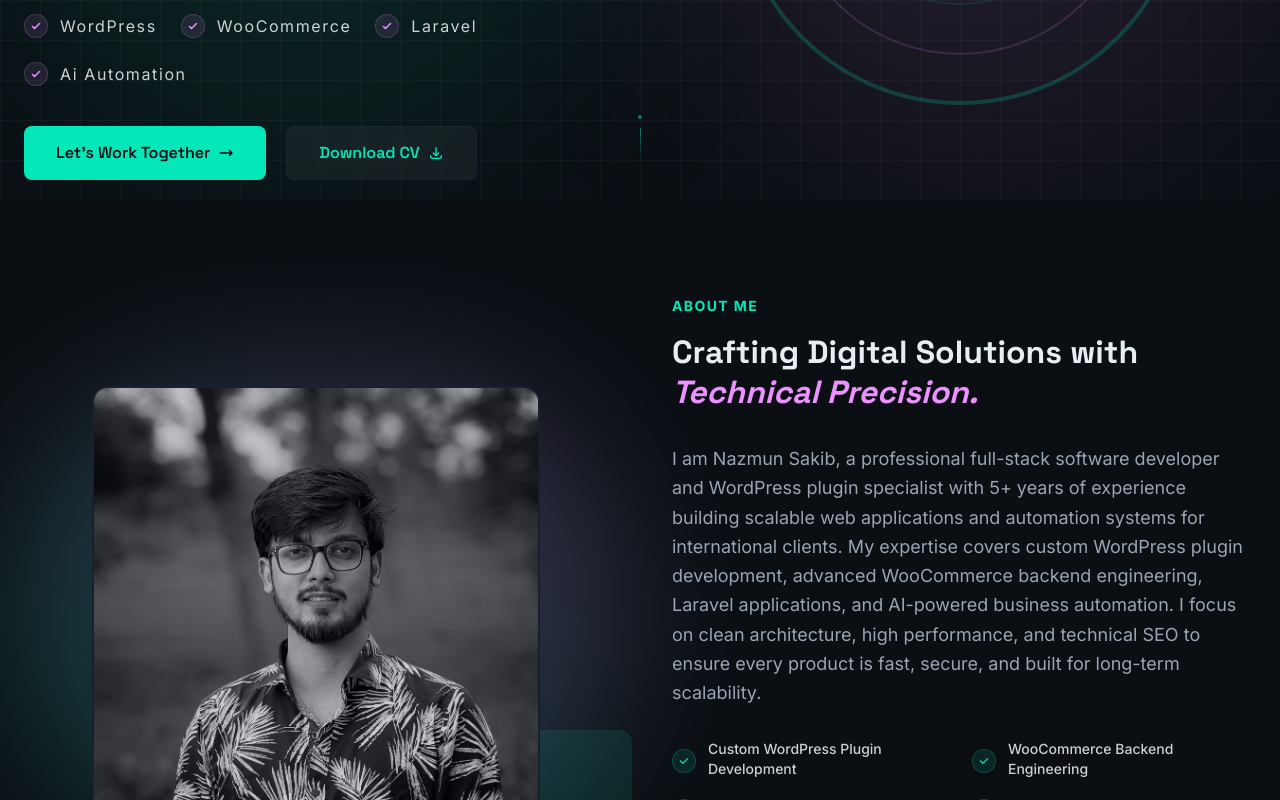
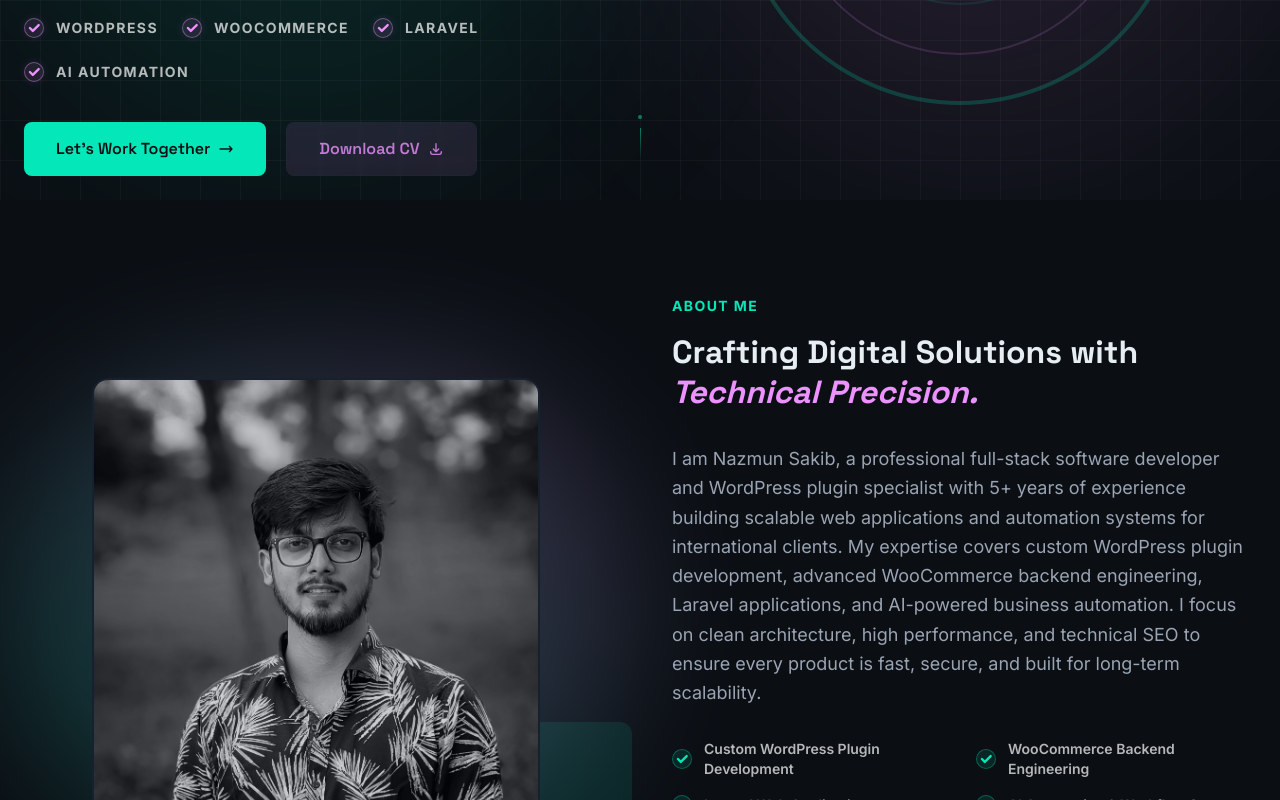
Before and after one commit to nazmunsakib/devfolio-pro, a Next.js app: page / in a window 1280 px wide. Shown: the part 520-1320 px from the top of the page. Built offline with nearby package versions, Linux system fonts and the light colour scheme.

Commit message:
Add initial About, Hero, Projects, and Button UI components.

```diff
--- a/src/components/About.tsx
+++ b/src/components/About.tsx
@@ -32,15 +32,17 @@ const About = () => {
                             {portfolioData.about.text}
                         </p>
 
-                        <div className="grid sm:grid-cols-2 gap-4">
+                        <div className="grid sm:grid-cols-2 gap-y-4 gap-x-6">
                             {portfolioData.about.highlights.map((highlight, index) => (
-                                <div key={index} className="flex items-center space-x-3">
-                                    <div className="flex-shrink-0 w-6 h-6 rounded-full bg-primary/10 flex items-center justify-center border border-primary/20 mt-1">
-                                        <svg className="w-3 h-3 text-primary" fill="currentColor" viewBox="0 0 20 20">
-                                            <path d="M16.707 5.293a1 1 0 010 1.414l-8 8a1 1 0 01-1.414 0l-4-4a1 1 0 011.414-1.414L8 12.586l7.293-7.293a1 1 0 011.414 0z" />
+                                <div key={index} className="flex items-center space-x-3 group/item">
+                                    <div className="flex-shrink-0 w-5 h-5 rounded-full bg-primary/10 border border-primary/30 flex items-center justify-center group-hover/item:bg-primary group-hover/item:border-primary transition-all duration-300">
+                                        <svg className="w-3.5 h-3.5 text-primary group-hover:text-black" fill="none" viewBox="0 0 24 24" stroke="currentColor">
+                                            <path strokeLinecap="round" strokeLinejoin="round" strokeWidth={4} d="M5 12l5 5L20 7" />
                                         </svg>
                                     </div>
-                                    <span className="text-sm font-medium text-white/80">{highlight}</span>
+                                    <span className="text-sm font-semibold text-white/70 group-hover/item:text-primary transition-colors duration-300">
+                                        {highlight}
+                                    </span>
                                 </div>
                             ))}
                         </div>
--- a/src/components/Hero.tsx
+++ b/src/components/Hero.tsx
@@ -31,13 +31,13 @@ const Hero = () => {
 
                         <ul className="flex flex-wrap gap-6 mb-10">
                             {['WordPress', 'WooCommerce', 'Laravel', 'Ai Automation'].map((item) => (
-                                <li key={item} className="flex items-center space-x-3 group">
-                                    <div className="flex-shrink-0 w-6 h-6 rounded-full bg-secondary/10 flex items-center justify-center border border-secondary/20 group-hover:border-secondary/50 group-hover:bg-secondary/20 transition-all duration-300">
-                                        <svg className="w-3 h-3 text-secondary" fill="none" viewBox="0 0 24 24" stroke="currentColor">
-                                            <path strokeLinecap="round" strokeLinejoin="round" strokeWidth={3} d="M5 13l4 4L19 7" />
+                                <li key={item} className="flex items-center space-x-3 group cursor-default">
+                                    <div className="flex-shrink-0 w-5 h-5 rounded-full bg-secondary/10 flex items-center justify-center border border-secondary/40 group-hover:bg-secondary group-hover:border-secondary transition-all duration-300 shadow-[0_0_10px_rgba(236,145,255,0.1)] group-hover:shadow-[0_0_15px_rgba(236,145,255,0.4)]">
+                                        <svg className="w-3.5 h-3.5 text-secondary group-hover:text-black" fill="none" viewBox="0 0 24 24" stroke="currentColor">
+                                            <path strokeLinecap="round" strokeLinejoin="round" strokeWidth={4} d="M5 12l5 5L20 7" />
                                         </svg>
                                     </div>
-                                    <span className="tracking-widest text-white/80 group-hover:text-secondary transition-colors duration-300">
+                                    <span className="text-sm font-bold uppercase tracking-[0.1em] text-white/70 group-hover:text-secondary transition-colors duration-300">
                                         {item}
                                     </span>
                                 </li>
--- a/src/components/Projects.tsx
+++ b/src/components/Projects.tsx
@@ -71,11 +71,18 @@ const Projects = () => {
                                     </div>
                                 </a>
 
-                                <div className="flex flex-wrap gap-2.5 mt-auto">
+                                <div className="flex flex-wrap gap-3 mt-auto">
                                     {project.tech.map((t) => (
-                                        <span key={t} className="text-[11px] font-semibold text-primary px-4 py-1.5 border border-primary/20 rounded-full bg-primary/5 hover:bg-primary/10 transition-colors">
-                                            {t}
-                                        </span>
+                                        <div key={t} className="flex items-center space-x-2 group/tag">
+                                            <div className="w-4 h-4 rounded-full bg-secondary/10 border border-secondary/30 flex items-center justify-center group-hover/tag:bg-secondary group-hover/tag:border-secondary transition-all">
+                                                <svg className="w-2.5 h-2.5 text-secondary group-hover/tag:text-black" fill="none" viewBox="0 0 24 24" stroke="currentColor">
+                                                    <path strokeLinecap="round" strokeLinejoin="round" strokeWidth={4} d="M5 12l5 5L20 7" />
+                                                </svg>
+                                            </div>
+                                            <span className="text-[11px] font-bold text-white/60 group-hover/tag:text-secondary uppercase tracking-wider transition-colors">
+                                                {t}
+                                            </span>
+                                        </div>
                                     ))}
                                 </div>
                             </div>
--- a/src/components/ui/Button.tsx
+++ b/src/components/ui/Button.tsx
@@ -17,8 +17,9 @@ const Button: React.FC<ButtonProps> = ({
     const variants = {
         primary: "bg-primary text-[#0b0f14] hover:shadow-[0_0_25px_rgba(4,232,185,0.5)] hover:brightness-110",
         secondary: "bg-secondary text-[#0b0f14] hover:shadow-[0_0_25px_rgba(236,145,255,0.5)] hover:brightness-110",
-        outline: "border border-border-subtle text-primary hover:bg-primary/5 hover:border-primary backdrop-blur-sm bg-white/5"
+        outline: "border border-border-subtle text-secondary/80 hover:bg-primary/5 hover:border-secondary/80 backdrop-blur-sm bg-secondary/10"
     };
+
 
     const sizes = {
         sm: "px-4 py-2 text-sm",
```
